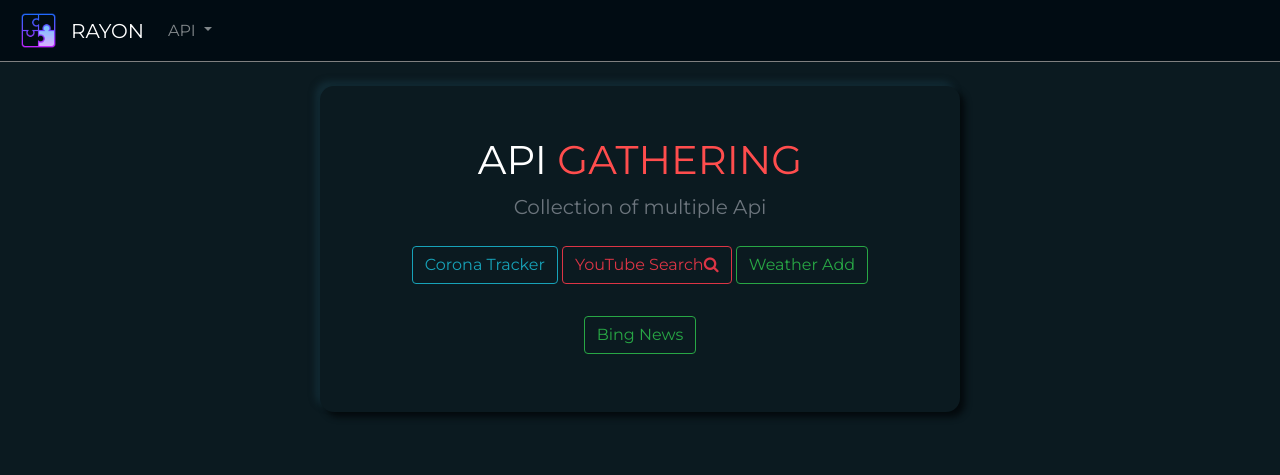
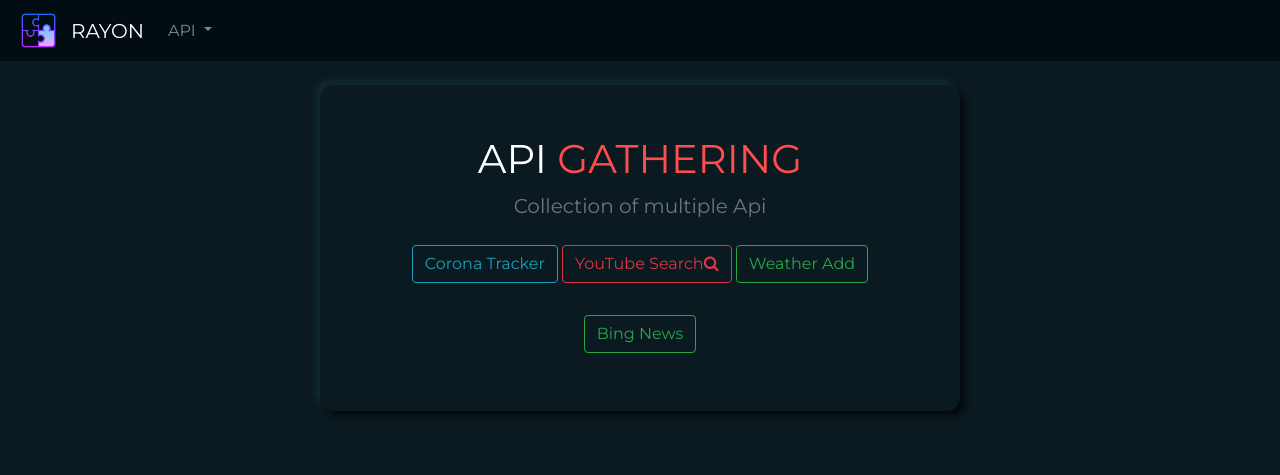
Before and after one commit to learningnoobi/Api-gathering, a Django app: page / in a window 1280 px wide. Shown: the top 475 px of the page. Run offline with Django 3.2, Linux system fonts and the light colour scheme; data that the repository does not hold is empty; some libraries are stand-ins or nearby versions; some web fonts are replaced.

Commit message:
fixed bugs

```diff
--- a/static/css/index.css
+++ b/static/css/index.css
@@ -12,7 +12,7 @@ body{
 
 .navs{
   background-color:#010c13;
-  border-bottom: 1px solid gray;
+
 }
 .jumbotron {
   margin-top: -40px;
```
Also changed, not shown: db.sqlite3, search/templates/search/weather.html (line endings or trailing spaces).
